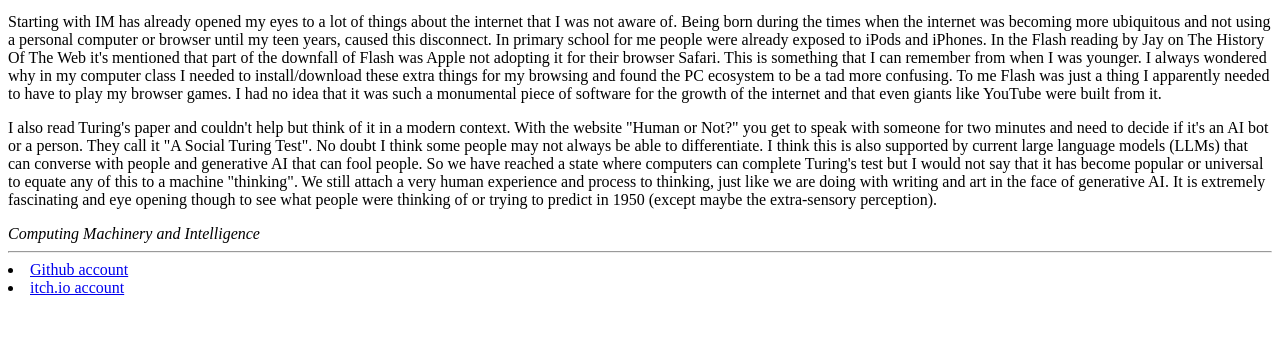
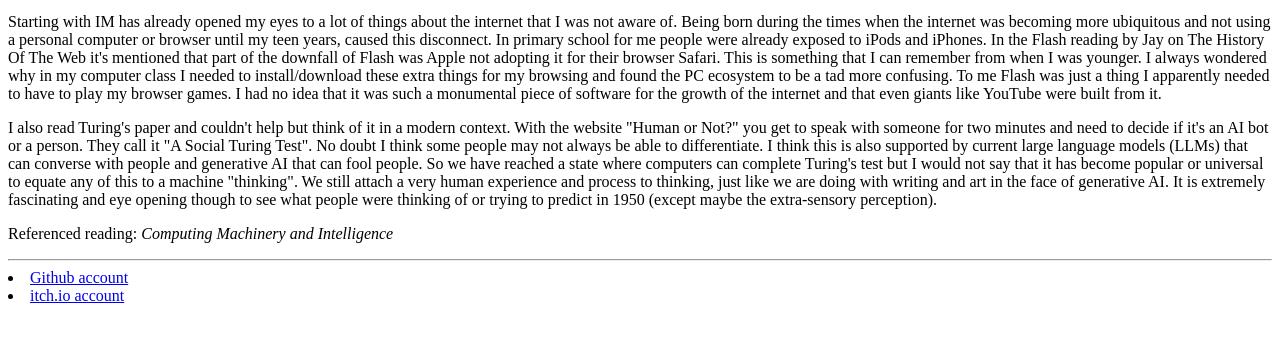
Before and after one commit to SimonDuPlooyGit/DIGA3008A, a plain HTML site: page Blogs/Entries/Blog1.html in a window 1280 px wide. Shown: the part 345-684 px from the top of the page. Drawn offline with Linux system fonts and the light colour scheme.

Commit message:
Minor citation changes

```diff
--- a/Blogs/Entries/Blog1.html
+++ b/Blogs/Entries/Blog1.html
@@ -63,7 +63,9 @@
 
             <p>I also read Turing's paper and couldn't help but think of it in a modern context. With the website "Human or Not?" you get to speak with someone for two minutes and need to decide if it's an AI bot or a person. They call it "A Social Turing Test". No doubt I think some people may not always be able to differentiate. I think this is also supported by current large language models (LLMs) that can converse with people and generative AI that can fool people. So we have reached a state where computers can complete Turing's test but I would not say that it has become popular or universal to equate any of this to a machine "thinking". We still attach a very human experience and process to thinking, just like we are doing with writing and art in the face of generative AI. It is extremely fascinating and eye opening though to see what people were thinking of or trying to predict in 1950 (except maybe the extra-sensory perception).</p>
 
-            <cite><a href="https://phil415.pbworks.com/f/TuringComputing.pdf"></a>Computing Machinery and Intelligence</cite>
+            <p>
+                Referenced reading: <cite><a href="https://phil415.pbworks.com/f/TuringComputing.pdf"></a>Computing Machinery and Intelligence</cite>
+            </p>
 
             </main>
 
```
Also changed, not shown: Blogs/Entries/Blog2.html (+4 -2 lines).
